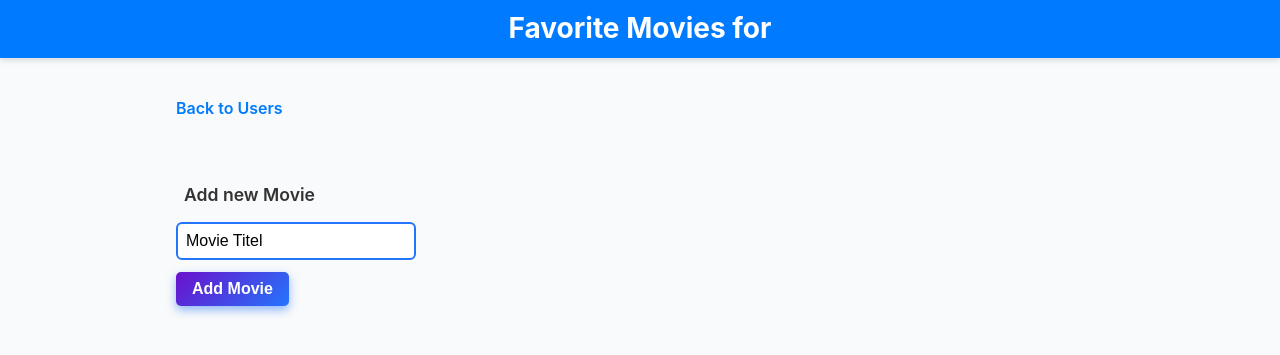
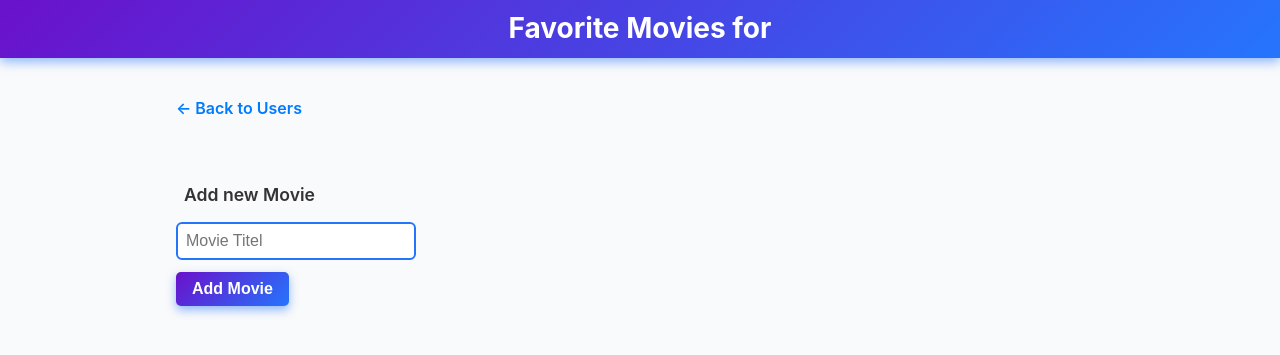
Before and after one commit to inkajanssen/MovieWebApp, a Python web app: template templates/movies.html in a window 1280 px wide. Shown: the top 355 px of the page. Run offline with Jinja, Linux system fonts and the light colour scheme; the template is opened without the code that fills it, so the values that code supplies are empty.

Commit message:
changed the look of some styles

```diff
--- a/static/style.css
+++ b/static/style.css
@@ -28,13 +28,13 @@
   top: 0;
   left: 0;
   width: 100%;
-  background-color: #007bff; /* same primary blue as links/buttons */
+  background: linear-gradient(135deg, #6a11cb 0%, #2575fc 100%);
   color: white;
   font-size: 1.75rem; /* slightly smaller to fit better in banner */
   font-weight: 700;
   text-align: center;
   padding: 0.75rem 1rem;
-  box-shadow: 0 2px 6px rgba(0, 0, 0, 0.15);
+  box-shadow: 0 4px 10px rgb(37 117 252 / 0.5);
   z-index: 1000;
   margin: 0;
   line-height: 1.2;
--- a/templates/index.html
+++ b/templates/index.html
@@ -22,7 +22,7 @@
 
 <form action="{{ url_for('create_user') }}" method="post">
     <label for="create_user" class="fancy-label">Add new User</label>
-    <input type="text" id="create_user" name="create_user" value="Username"required>
+    <input type="text" id="create_user" name="create_user" placeholder="Username" required>
     <input type="submit" value="Create User" class="fancy-button">
 </form>
 
--- a/templates/movies.html
+++ b/templates/movies.html
@@ -2,7 +2,7 @@
 {% block content %}
 <h1 class="banner">Favorite Movies for {{ user.name }}</h1>
 
-<a href="{{ url_for('home')}}" class="backlink">Back to Users</a>
+<a href="{{ url_for('home')}}" class="backlink">&larr; Back to Users</a>
 
 {% with messages = get_flashed_messages() %}
 {% if messages %}
@@ -38,7 +38,7 @@
 
 <form action="{{ url_for('add_movie_to_favorite', user_id=user.id) }}" method="post">
     <label for="add_movie" class="fancy-label">Add new Movie</label>
-    <input type="text" id="add_movie" name="add_movie" value="Movie Titel" required>
+    <input type="text" id="add_movie" name="add_movie" placeholder="Movie Titel" required>
     <input type="submit" value="Add Movie" class="fancy-button">
 </form>
 
```
